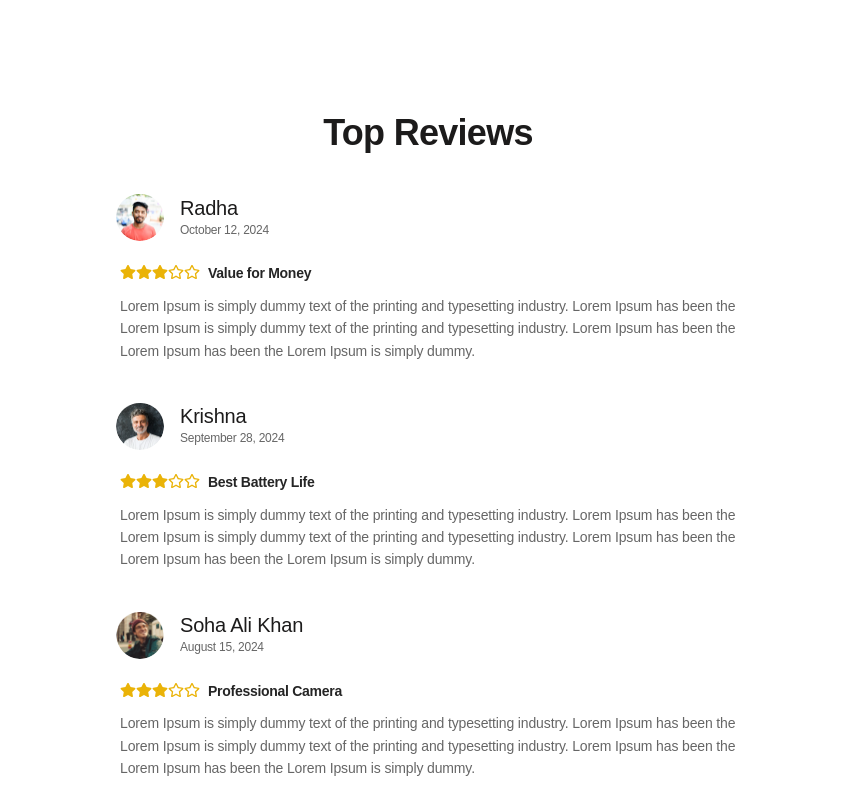
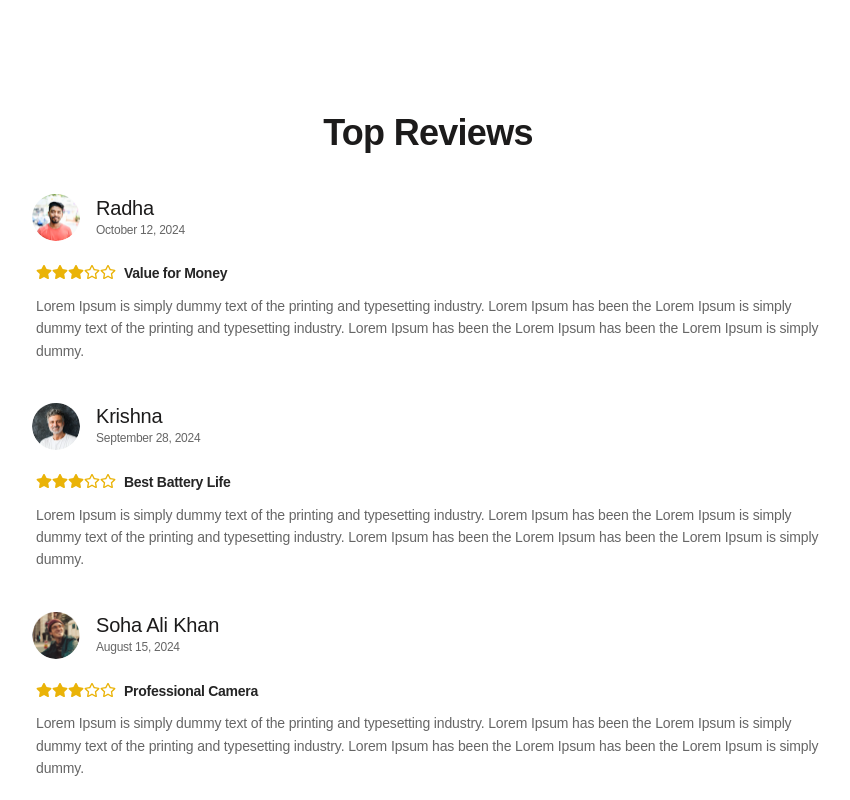
Before and after one commit to subhraneel2005/a05-smartphones, a React (Vite) app: page / in a window 1280 px wide. Shown: the part 8204-9004 px from the top of the page, without its empty margins (212-1062 px from the left). Built offline with nearby package versions, Linux system fonts and the light colour scheme; a web font is replaced by a local one.

Commit message:
minor ui changed in ReviewCard component

```diff
--- a/src/components/commons/ReviewCard.tsx
+++ b/src/components/commons/ReviewCard.tsx
@@ -12,7 +12,7 @@ interface ReviewCards{
 export default function ReviewCard({ username, date, userAvatar, reviewTitle, reviewBio, reviewStars }: ReviewCards) {
 
   return (
-    <div className="p-5 max-w-md md:max-w-2xl mx-auto">
+    <div className="p-5 max-w-md md:max-w-[840px] mx-auto">
         <div className="flex items-center mb-4">
                         <img src={userAvatar} alt="Profile picture of the reviewer" className="w-12 h-12 rounded-full mr-4 ml-1" />
                         <div>
```
